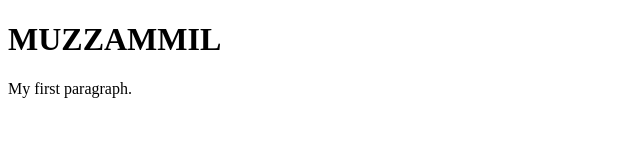
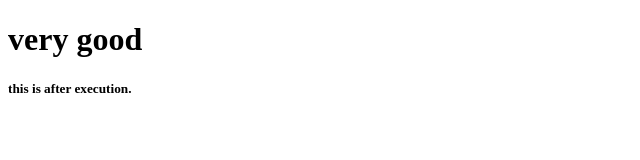
Before and after one commit to Muzz9989/demo1, a plain HTML site: page index.html in a window 1280 px wide. Shown: the whole page, without its empty margins (0-640 px from the left). Drawn offline with Linux system fonts and the light colour scheme.

Commit message:
commit for pipeline

```diff
--- a/index.html
+++ b/index.html
@@ -2,8 +2,9 @@
 <html>
 <body>
 
-<h1> MUZZAMMIL </h1>
-<p>My first paragraph.</p>
+<h1> very good </h1>
+<h5>this is after execution.
+</h5>
 
 </body>
 </html>
```
